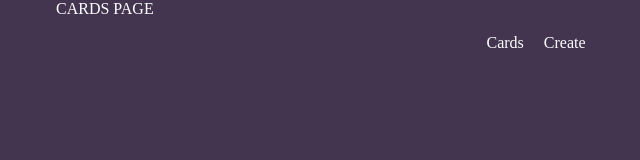
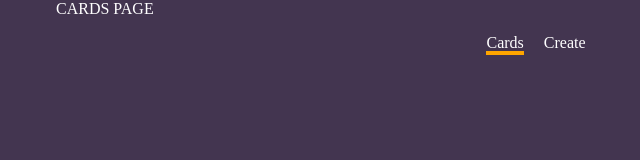
Before and after one commit to IsaiasMalvar/ElefantesSigilosos-202304-bcn, a React (Create React App) app: page /cards in a window 1280 px wide. Shown: the top 160 px of the page, without its empty margins (104-744 px from the left). Built offline with nearby package versions, Linux system fonts and the light colour scheme.

Commit message:
Add element and class active

```diff
--- a/src/components/Navbar/Navbar.tsx
+++ b/src/components/Navbar/Navbar.tsx
@@ -4,7 +4,6 @@ import NavbarStyled from "./NavbarStyled";
 const Navbar = (): JSX.Element => {
   return (
     <NavbarStyled>
-      <div className="navbar">
       <ul className="navbar__links">
         <li>
           <NavLink to="/cards">Cards</NavLink>
@@ -13,7 +12,6 @@ const Navbar = (): JSX.Element => {
           <NavLink to="/create">Create</NavLink>
         </li>
       </ul>
-      </div>
     </NavbarStyled>
   );
 };
--- a/src/components/Navbar/NavbarStyled.tsx
+++ b/src/components/Navbar/NavbarStyled.tsx
@@ -1,13 +1,17 @@
 import styled from "styled-components";
 
-const NavbarStyled = styled.div`
+const NavbarStyled = styled.nav`
   .navbar__links {
     font-family: Poppins;
     font-size: 16px;
     display: flex;
     justify-content: center;
     align-items: center;
-    gap: 20px;
+    gap: 20px}
+
+    .active {
+      border-bottom: 4px solid #ffa500;
+    }
   }
 `;
 export default NavbarStyled;
```
Lines whose indentation alone changed are shown as unchanged.
